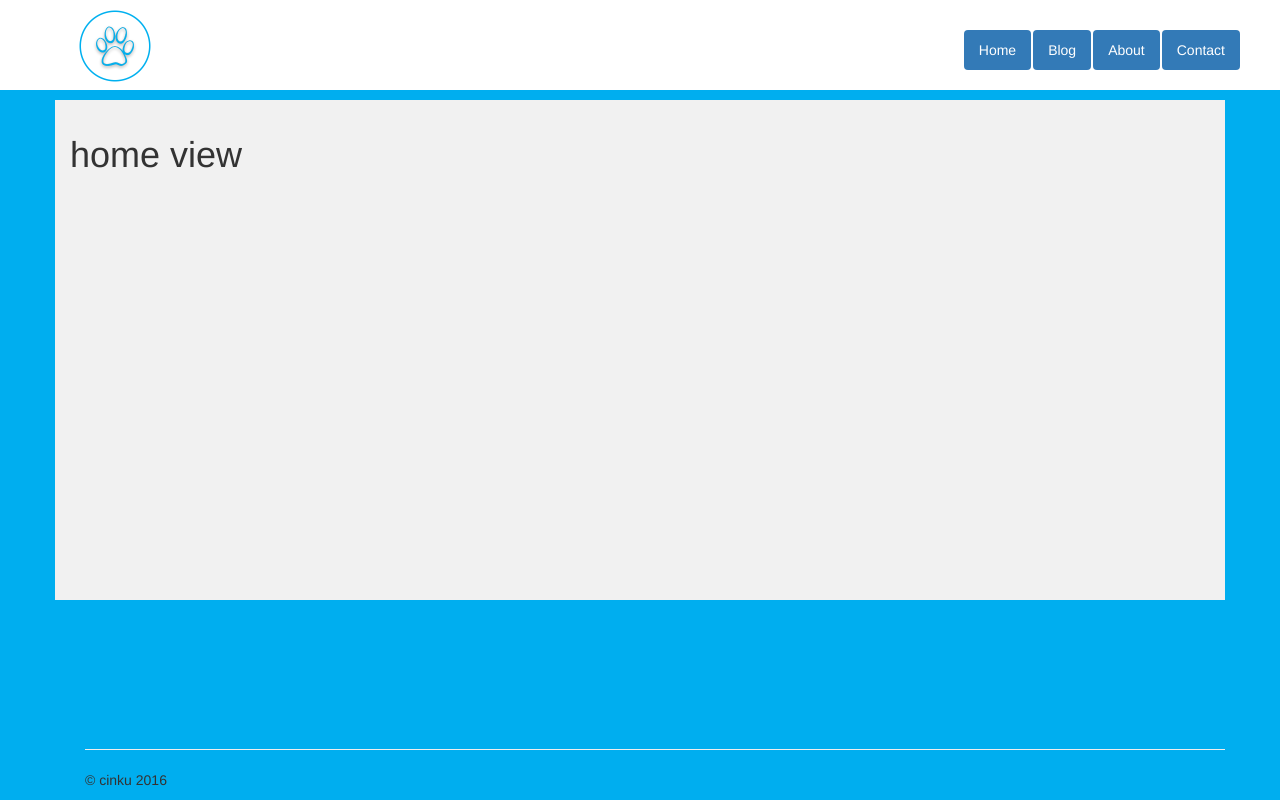
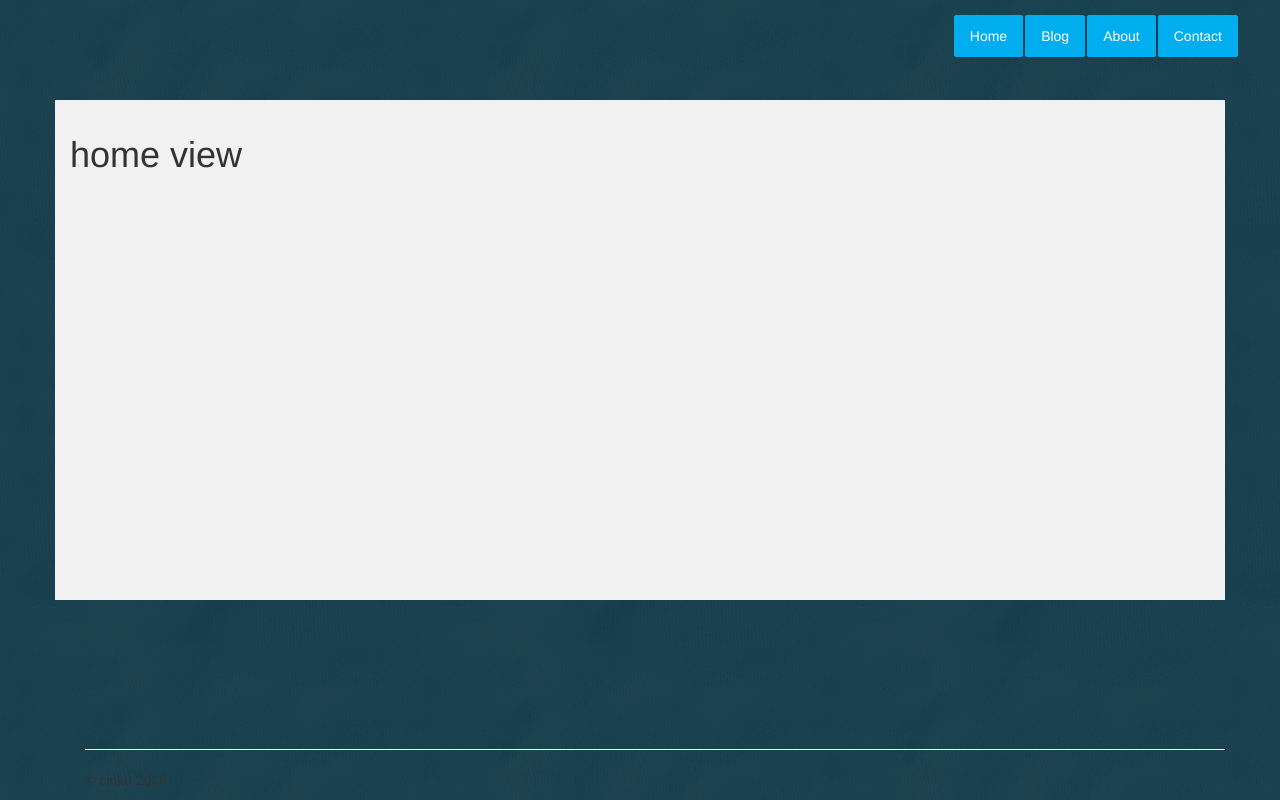
Before and after one commit to cinku/homepage, a Python web app: template templates/index.html in a window 1280 px wide. Run offline with Jinja, Linux system fonts and the light colour scheme; the template is opened without the code that fills it, so the values that code supplies are empty.

Commit message:
Add background and modify header a bit

```diff
--- a/static/css/site.css
+++ b/static/css/site.css
@@ -4,11 +4,10 @@
 }
 
 .header-wrapper {
-  height: 90px;
+  height: 65px;
   width: 100%;
   z-index: 30;
   position: fixed;
-  background: #fff;
   top: 0;
   left: 0;
 }
@@ -17,7 +16,7 @@
   margin: 0 auto;
   width: 1200px;
   overflow: hidden;
-  height: 90px;
+  height: 65px;
 }
 
 .logo {
@@ -30,3 +29,28 @@
   float: right;
   right: 0;
 }
+
+.navigation {
+  list-style: none;
+}
+
+.navigation > li {
+  float: left;
+}
+
+.navigation > li > a {
+  border: 1px solid #00aeef;
+  padding: 10px 15px;
+  display: block;
+  background-color: #00aeef;
+  margin-right: 2px;
+  border-radius: 2px;
+  color: #fff;
+}
+
+.navigation > li > a:hover {
+  background-color: #00709d;
+  border: 1px solid #00709d;
+  text-decoration: none;
+  color: #fff;
+}
--- a/templates/index.html
+++ b/templates/index.html
@@ -12,11 +12,10 @@
     <script src="{{ url_for('static', filename='scripts/app/app.js') }}" type="text/javascript"></script>
 </head>
 
-<body style="background-color: #00aeef">
+<body style="background: url({{ url_for('static', filename='images/bg.png' )}}); background-repeat: repeat;">
   <div class="header-wrapper">
-    <div class="header">
-      <img class="logo" style="width: 100px;" src="{{ url_for('static', filename='images/logo.png') }}" />
-      <ul class="nav nav-pills pull-right" style="margin-top: 30px">
+    <div class="header" style="margin-top: 15px;">
+      <ul class="navigation pull-right">
         <li role="presentation" class="active">
           <a href="/#/">Home</a>
         </li>
```
Also changed, not shown: static/images/bg.png (added).
